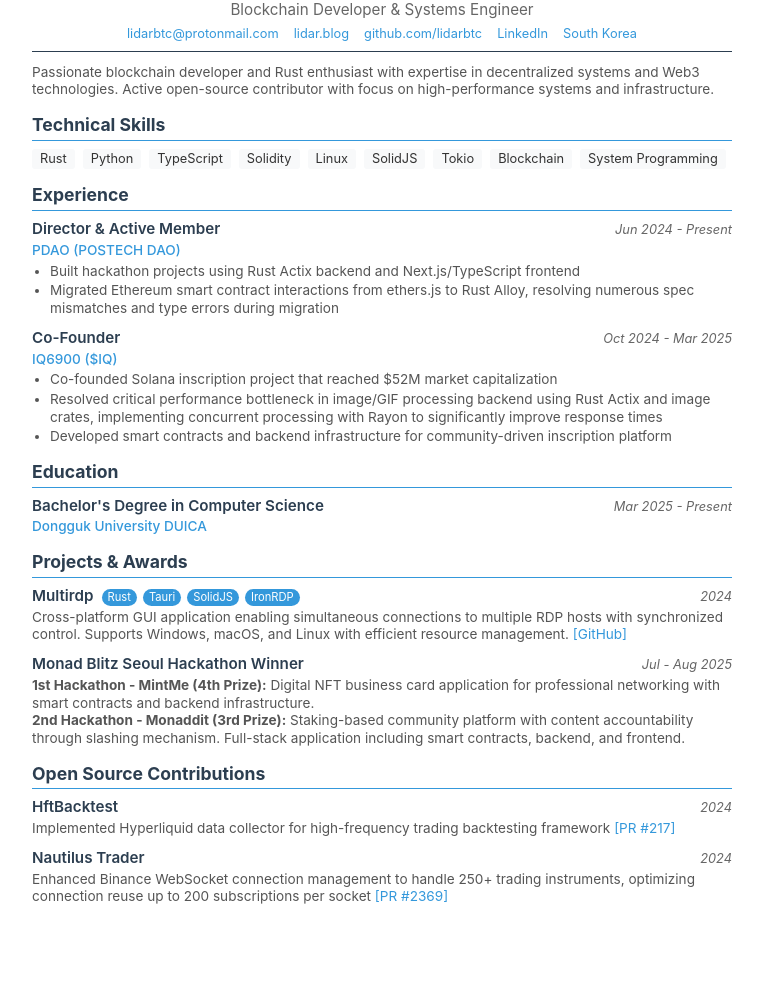
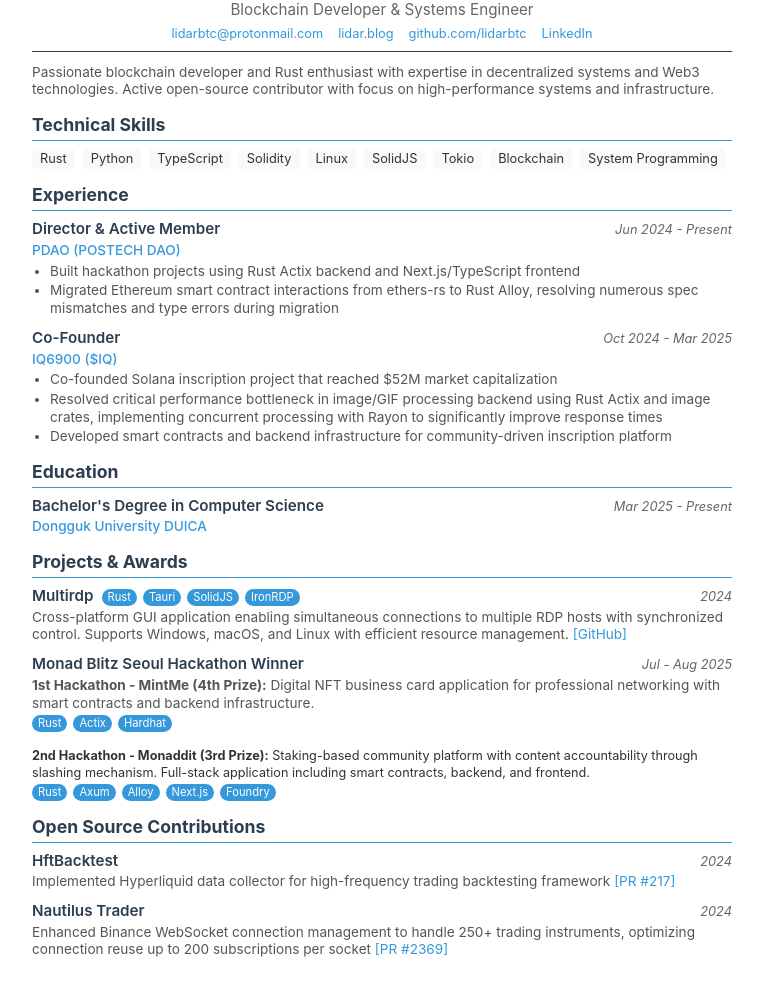
Before and after one commit to lidarbtc/lidarbtc.github.io, a plain HTML site: page index.html in a window 1280 px wide. Shown: the part 58-1042 px from the top of the page, without its empty margins (258-1021 px from the left). Before the commit the page ends 989 px from the top, so only its background shows below. Drawn offline with Linux system fonts and the light colour scheme.

Commit message:
Update index.html

```diff
--- a/index.html
+++ b/index.html
@@ -256,9 +256,6 @@
                     <a href="https://www.linkedin.com/in/hyunjae-chung" class="contact-item">
                         <span>LinkedIn</span>
                     </a>
-                    <span class="contact-item">
-                        <span>South Korea</span>
-                    </span>
                 </div>
             </header>
 
@@ -294,7 +291,7 @@
                     <p class="company">PDAO (POSTECH DAO)</p>
                     <ul>
                         <li>Built hackathon projects using Rust Actix backend and Next.js/TypeScript frontend</li>
-                        <li>Migrated Ethereum smart contract interactions from ethers.js to Rust Alloy, resolving numerous spec mismatches and type errors during migration</li>
+                        <li>Migrated Ethereum smart contract interactions from ethers-rs to Rust Alloy, resolving numerous spec mismatches and type errors during migration</li>
                     </ul>
                 </div>
                 <div class="item">
@@ -345,12 +342,27 @@
                 </div>
                 <div class="item">
                     <div class="item-header">
-                        <h3>Monad Blitz Seoul Hackathon Winner</h3>
+                        <div class="project-title">
+                            <h3>Monad Blitz Seoul Hackathon Winner</h3>
+                        </div>
                         <span class="date">Jul - Aug 2025</span>
                     </div>
                     <p class="description">
-                        <strong>1st Hackathon - MintMe (4th Prize):</strong> Digital NFT business card application for professional networking with smart contracts and backend infrastructure.<br>
+                        <strong>1st Hackathon - MintMe (4th Prize):</strong> Digital NFT business card application for professional networking with smart contracts and backend infrastructure.
+                        <div class="project-tech">
+                            <span class="tech-tag">Rust</span>
+                            <span class="tech-tag">Actix</span>
+                            <span class="tech-tag">Hardhat</span>
+                        </div>
+                        <br>
                         <strong>2nd Hackathon - Monaddit (3rd Prize):</strong> Staking-based community platform with content accountability through slashing mechanism. Full-stack application including smart contracts, backend, and frontend.
+                        <div class="project-tech">
+                            <span class="tech-tag">Rust</span>
+                            <span class="tech-tag">Axum</span>
+                            <span class="tech-tag">Alloy</span>
+                            <span class="tech-tag">Next.js</span>
+                            <span class="tech-tag">Foundry</span>
+                        </div>
                     </p>
                 </div>
             </section>
```
